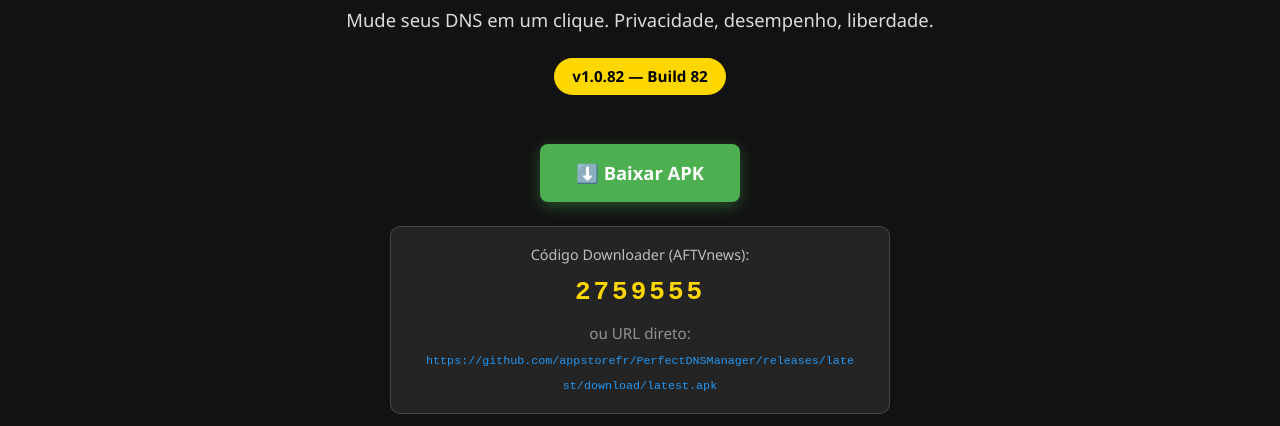
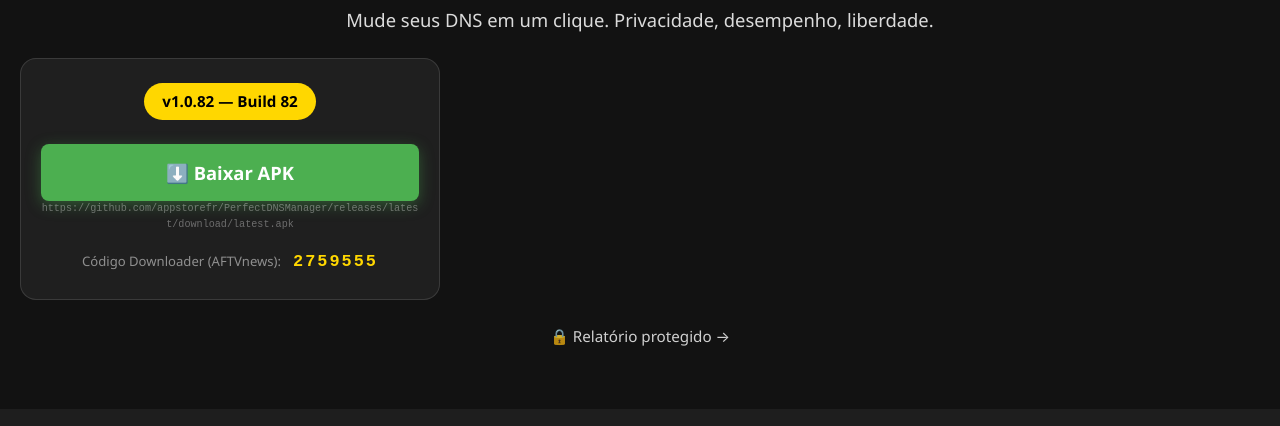
Before and after one commit to appstorefr/PerfectDNSManager, a plain HTML site: page docs/pt.html in a window 1280 px wide. Shown: the part 334-760 px from the top of the page. Drawn offline with Linux system fonts and the light colour scheme; no server answers.

Commit message:
Consolidate download section for pt

```diff
--- a/docs/pt.html
+++ b/docs/pt.html
@@ -290,16 +290,17 @@
     </div>
     <h1>Perfect DNS Manager</h1>
     <p class="tagline">Mude seus DNS em um clique. Privacidade, desempenho, liberdade.</p>
-    <a href="#changelog" style="text-decoration:none;"><div class="version-badge">v1.0.82 &mdash; Build 82</div></a>
-    <br><br>
-    <a href="https://github.com/appstorefr/PerfectDNSManager/releases/latest/download/latest.apk" class="dl-btn">
-        &#x2B07;&#xFE0F; Baixar APK <span id="apk-size" style="opacity:0.7;font-weight:400;font-size:0.85em;"></span>
-    </a>
-    <div style="margin-top: 24px; background: rgba(255,255,255,0.08); display: block; max-width: 500px; margin-left: auto; margin-right: auto; padding: 16px 32px; border-radius: 10px; border: 1px solid rgba(255,255,255,0.15);">
-        <div style="font-size: 0.9em; color: rgba(255,255,255,0.7); margin-bottom: 6px;">C&oacute;digo Downloader (AFTVnews):</div>
-        <div style="font-size: 2em; font-weight: 700; font-family: monospace; color: var(--accent); letter-spacing: 3px;">2759555</div>
-        <div style="font-size: 0.95em; color: rgba(255,255,255,0.5); margin-top: 8px;">ou URL direto:</div>
-        <code style="font-size: 0.9em; color: var(--primary); user-select: all; cursor: text; word-break: break-all;">https://github.com/appstorefr/PerfectDNSManager/releases/latest/download/latest.apk</code>
+    <div style="max-width:420px;width:100%;background:rgba(255,255,255,0.06);border:1px solid rgba(255,255,255,0.12);border-radius:16px;padding:24px 20px;text-align:center;margin-bottom:20px;">
+        <a href="#changelog" style="text-decoration:none;"><div class="version-badge">v1.0.82 &mdash; Build 82</div></a>
+        <br>
+        <a href="https://github.com/appstorefr/PerfectDNSManager/releases/latest/download/latest.apk" class="dl-btn" style="width:100%;justify-content:center;">
+            &#x2B07;&#xFE0F; Baixar APK <span id="apk-size" style="opacity:0.7;font-weight:400;font-size:0.85em;"></span>
+        </a>
+        <a href="https://github.com/appstorefr/PerfectDNSManager/releases/latest/download/latest.apk" style="font-size:0.78em;color:rgba(255,255,255,0.35);word-break:break-all;font-family:monospace;display:block;margin-bottom:14px;">https://github.com/appstorefr/PerfectDNSManager/releases/latest/download/latest.apk</a>
+        <div style="display:flex;align-items:center;gap:12px;justify-content:center;">
+            <span style="font-size:0.82em;color:rgba(255,255,255,0.5);">C&oacute;digo Downloader (AFTVnews):</span>
+            <span style="font-size:1.3em;font-weight:700;font-family:monospace;color:var(--accent);letter-spacing:2px;">2759555</span>
+        </div>
     </div>
 
     <!-- Protected Report link -->
```
